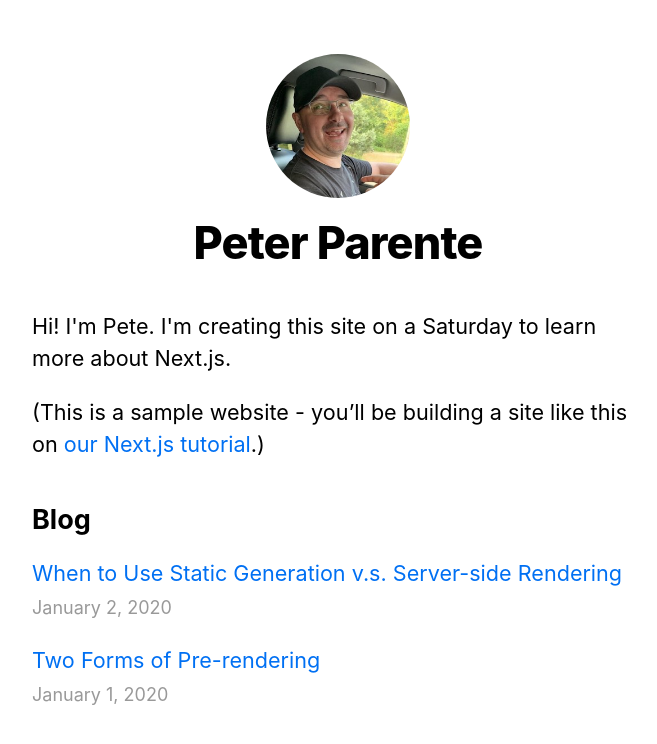
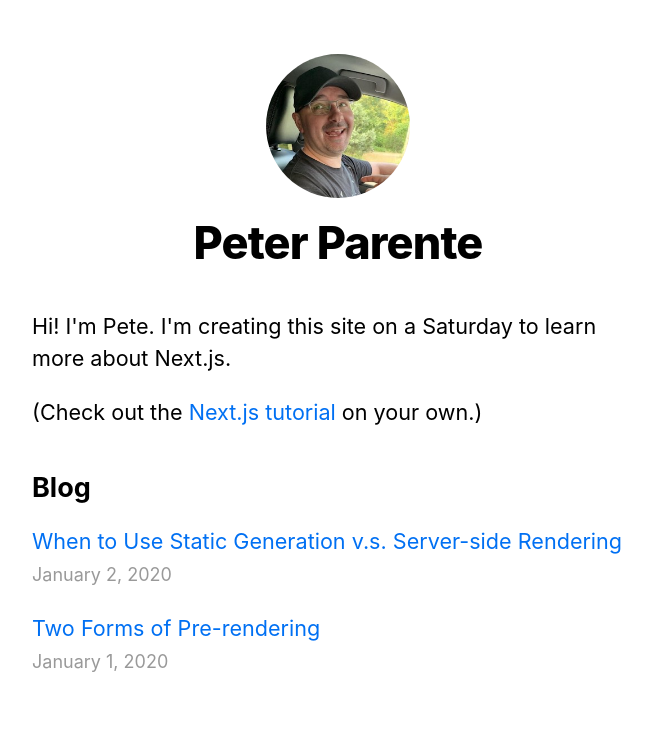
Before and after one commit to parente/nextjs-blog, a Next.js app: page / in a window 1280 px wide. Shown: the top 744 px of the page, without its empty margins (302-959 px from the left). Built offline with nearby package versions, Linux system fonts and the light colour scheme.

Commit message:
Making a change to test vercel redeploy

```diff
--- a/pages/index.js
+++ b/pages/index.js
@@ -13,9 +13,8 @@ export default function Home({allPostsData}) {
       </Head>
       <section className={utilStyles.headingMd}>
         <p>Hi! I'm Pete. I'm creating this site on a Saturday to learn more about Next.js.</p>
-        <p>
-          (This is a sample website - you’ll be building a site like this on{' '}
-          <a href="https://nextjs.org/learn">our Next.js tutorial</a>.)
+        <p>(Check out the{' '}
+          <a href="https://nextjs.org/learn">Next.js tutorial</a> on your own.)
         </p>
       </section>
 
```
